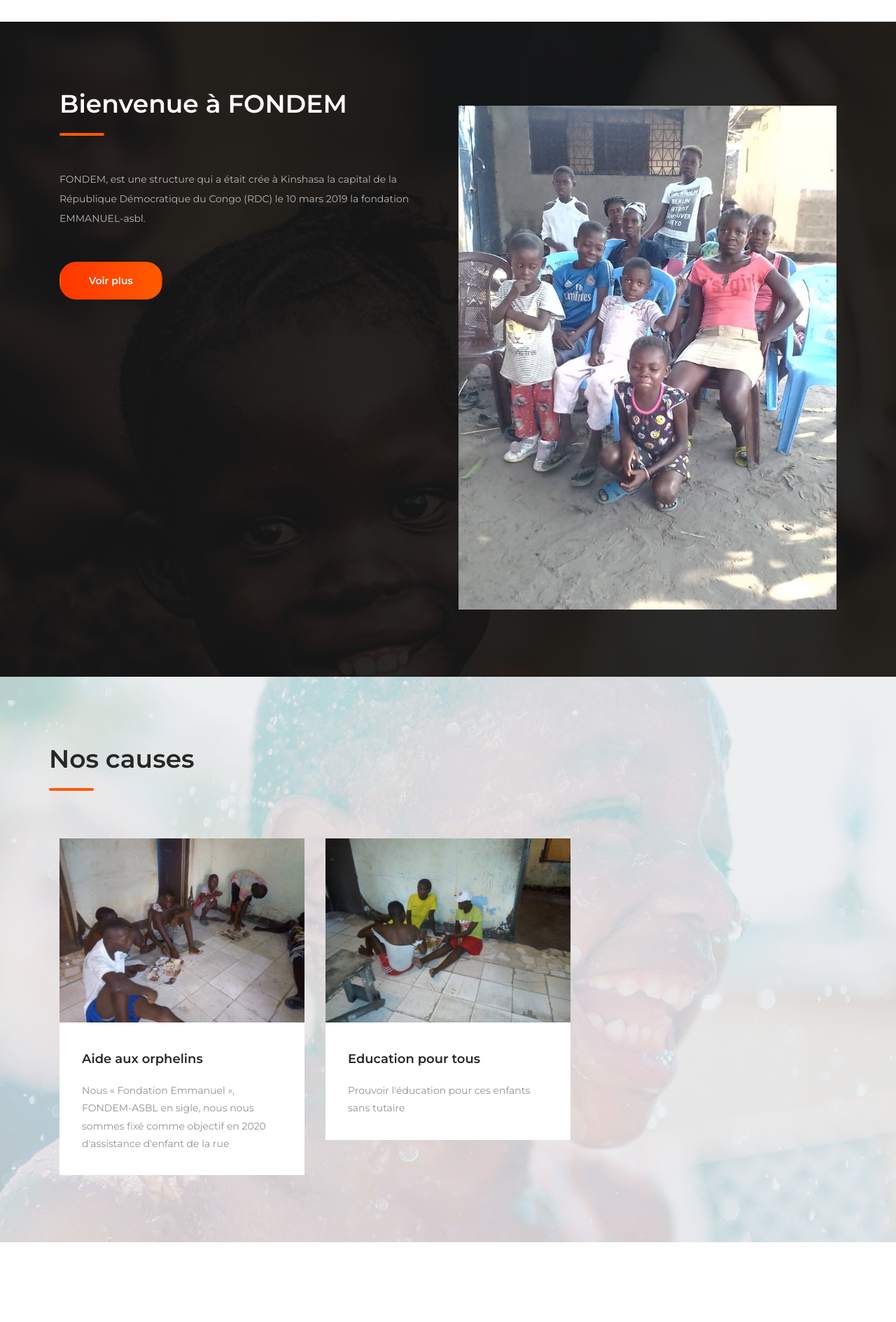
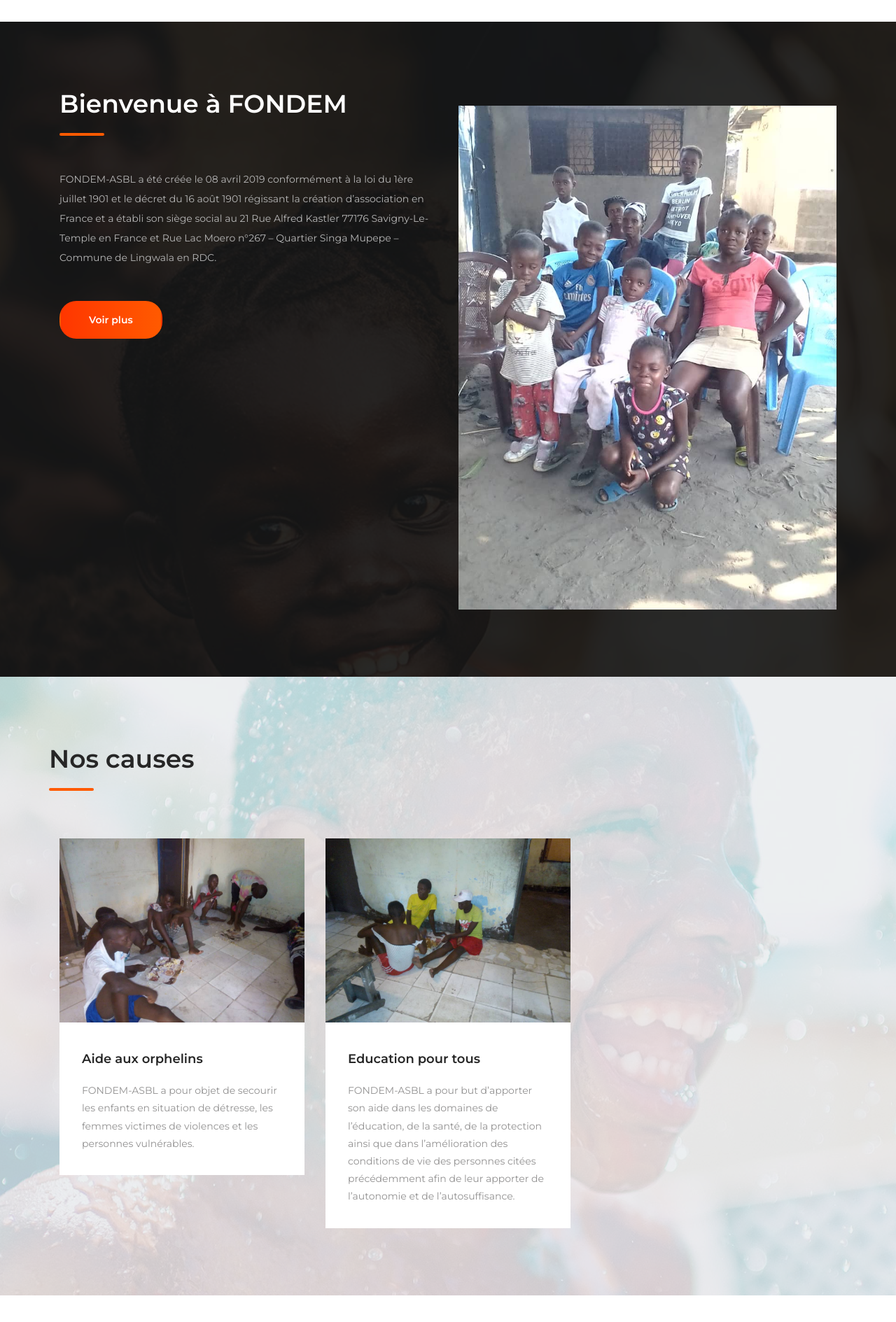
Before and after one commit to chrioniep/fondem, a Django app: page / in a window 1280 px wide. Shown: the part 1438-3327 px from the top of the page at 70% size. Run offline with Django 3.2, Linux system fonts and the light colour scheme; some libraries are stand-ins or nearby versions.

Commit message:
update info

```diff
--- a/templates/causes.html
+++ b/templates/causes.html
@@ -23,7 +23,8 @@
                     </div><!-- .section-heading -->
 
                     <div class="entry-content">
-                        <p>Nous « Fondation Emmanuel », FONDEM-ASBL en sigle, nous sommes fixé comme objectif en 2020 avec l’assistance, la collaboration et le partenariat de la Fondation Air France ce projet « Occupation pour tout enfant en 2020 ». </p>
+                        <p>FONDEM-ASBL a pour objet de secourir les enfants en situation de détresse, les femmes victimes de violences et les personnes vulnérables</p>
+                        <p>apporter de l'aide dans les domaines de l’éducation, de la santé, de la protection ainsi que dans l’amélioration des conditions de vie des personnes citées précédemment afin de leur apporter de l’autonomie et de l’autosuffisance.</p>
                     </div><!-- .entry-content -->
 
                     <div class="fund-raised w-100 mt-5">
--- a/templates/index.html
+++ b/templates/index.html
@@ -95,7 +95,7 @@
                         </header><!-- .entry-header -->
 
                         <div class="entry-content mt-5">
-                            <p>FONDEM, est une structure qui a était crée à Kinshasa la capital de la République Démocratique du Congo (RDC) le 10 mars 2019 la fondation EMMANUEL-asbl.</p>
+                            <p>FONDEM-ASBL a été créée le 08 avril 2019 conformément à la loi du 1ère juillet 1901 et le décret du 16 août 1901 régissant la création d’association en France et a établi son siège social au 21 Rue Alfred Kastler 77176 Savigny-Le-Temple en France et Rue Lac Moero n°267 – Quartier Singa Mupepe – Commune de Lingwala en RDC.</p>
                         </div><!-- .entry-content -->
 
                         <div class="entry-footer mt-5">
@@ -142,7 +142,7 @@
                                         </header><!-- .entry-header -->
 
                                         <div class="entry-content">
-                                            <p class="m-0">Nous « Fondation Emmanuel », FONDEM-ASBL en sigle, nous nous sommes fixé comme objectif en 2020 d'assistance d'enfant de la rue</p>
+                                            <p class="m-0">FONDEM-ASBL a pour objet de secourir les enfants en situation de détresse, les femmes victimes de violences et les personnes vulnérables. </p>
                                         </div><!-- .entry-content -->
 
                                     </div><!-- .cause-content-wrap -->
@@ -165,7 +165,7 @@
                                         </header><!-- .entry-header -->
 
                                         <div class="entry-content">
-                                            <p class="m-0">Prouvoir l'éducation pour ces enfants sans tutaire</p>
+                                            <p class="m-0">FONDEM-ASBL a pour but d’apporter son aide dans les domaines de l’éducation, de la santé, de la protection ainsi que dans l’amélioration des conditions de vie des personnes citées précédemment afin de leur apporter de l’autonomie et de l’autosuffisance.</p>
                                         </div><!-- .entry-content -->
 
 
```
